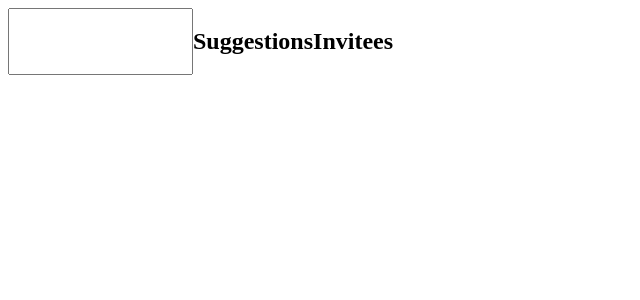
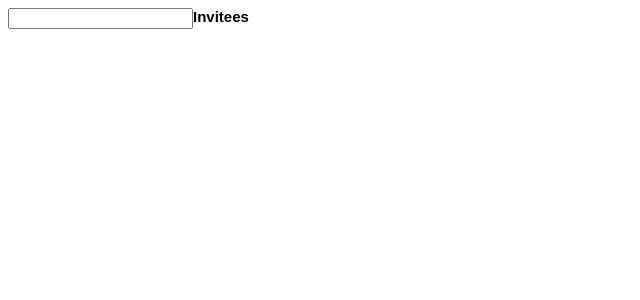
Before and after one commit to bkrmendy/search-component, a React (Create React App) app: page / in a window 1280 px wide. Shown: the top 300 px of the page, without its empty margins (0-640 px from the left). Built offline with nearby package versions, Linux system fonts and the light colour scheme.

Commit message:
design: first 90%

```diff
--- a/package.json
+++ b/package.json
@@ -3,6 +3,7 @@
   "version": "0.1.0",
   "private": true,
   "dependencies": {
+    "@formkit/auto-animate": "^1.0.0-beta.1",
     "@testing-library/jest-dom": "^5.16.4",
     "@testing-library/react": "^13.3.0",
     "@testing-library/user-event": "^13.5.0",
--- a/src/App.tsx
+++ b/src/App.tsx
@@ -1,5 +1,5 @@
 import React from 'react';
-import { FlexRow } from "./Components";
+import { FlexColumn, FlexRow, Title } from "./Components";
 import { InputField } from "./InputField";
 import { tokenizeInput, userInfoMatchesSearchTerm } from "./SearchUtils";
 import { SuggestionCard } from "./SuggestionCard";
@@ -8,34 +8,58 @@ import { UserCard } from "./UserCard";
 import { UserInfo, USERS } from "./UserInfo";
 import { noop } from "./Utils";
 
+import autoAnimate from "@formkit/auto-animate";
+
+function addInvitedUserI(users: UserInfo[], user: UserInfo): UserInfo[] {
+  if (users.some(u => u.id === user.id)) {
+    return users;
+  }
+  return [...users, user];
+}
+
 function App() {
   const [inputValue, setInputValue] = React.useState<string>("");
   const [invitedUsers, setInvitedUsers] = React.useState<UserInfo[]>([]);
-  const [suggestionState, setSuggestionState] = React.useState<SuggestionState>({ type: "inactive" });
+  const [suggestionState, setSuggestionState] = React.useState<SuggestionState>({ type: "active", suggestions: [] });
 
+  const autoAnimateRef = React.useRef(null);
   const inputRef = React.useRef<HTMLInputElement>(null);
 
   const removeInvitedUser = (userId: string) => setInvitedUsers(invitedUsers.filter(user => user.id !== userId));
 
-  const addInvitedUser = (userInfo: UserInfo) => setInvitedUsers([...invitedUsers, userInfo]);
+  const addInvitedUser = (userInfo: UserInfo) => setInvitedUsers(addInvitedUserI(invitedUsers, userInfo));
 
-  React.useEffect(() => {
+  const onSearchTermChanged = React.useCallback(
+    (searchTerm: string) => {
+      console.log(searchTerm);
+      setInputValue(searchTerm);
+
       if (suggestionState.type === "inactive") {
         return;
       }
 
-    const lastSearchTerm = tokenizeInput(inputValue).pop();
+      if (searchTerm.length === 0) {
+        setSuggestionState({ type: "inactive" });
+      }
+
+      const lastSearchTerm = tokenizeInput(searchTerm).pop();
+
       if (lastSearchTerm == null) {
+        setSuggestionState({ type: "active", suggestions: [] });
         return;
       }
 
-    setTimeout(() => {
       setSuggestionState({
         type: "active",
         suggestions: USERS.filter(user => userInfoMatchesSearchTerm(lastSearchTerm, user.name)),
       });
-    }, 0);
-  }, [inputValue, suggestionState, setSuggestionState]);
+    },
+    [suggestionState.type]
+  );
+
+  React.useEffect(() => {
+    autoAnimateRef.current && autoAnimate(autoAnimateRef.current, { duration: 100 });
+  }, [autoAnimateRef]);
 
   const dismissSuggestions = React.useCallback(() => {
     setSuggestionState({ type: "inactive" });
@@ -43,13 +67,13 @@ function App() {
 
   const escListener = React.useCallback(
     (e: KeyboardEvent) => {
-      if (e.code !== "Escape") {
+      if (e.code !== "Escape" || suggestionState.type === "inactive") {
         return;
       }
       e.preventDefault();
       dismissSuggestions();
     },
-    [dismissSuggestions]
+    [dismissSuggestions, suggestionState.type]
   );
 
   React.useEffect(() => {
@@ -59,20 +83,21 @@ function App() {
 
   const activateSuggestions = React.useCallback(() => {
     console.log("activate");
-    setTimeout(() => setSuggestionState({ type: "active", suggestions: [] }), 0);
-  }, [setSuggestionState]);
+    if (suggestionState.type === "inactive") {
+      setSuggestionState({ type: "active", suggestions: [] });
+    }
+  }, [setSuggestionState, suggestionState.type]);
 
   return (
     <FlexRow>
+      <FlexColumn>
         <InputField
           forwardRef={inputRef}
           value={inputValue}
-        onChange={setInputValue}
-        onBlur={dismissSuggestions}
+          onChange={onSearchTermChanged}
+          onBlur={noop}
           onFocus={activateSuggestions}
         />
-      <div>
-        <h2>Suggestions</h2>
         {suggestionState.type === "active"
           ? suggestionState.suggestions.map(user => (
               <SuggestionCard
@@ -84,9 +109,10 @@ function App() {
               />
             ))
           : null}
-      </div>
-      <div>
-        <h2>Invitees</h2>
+      </FlexColumn>
+      <FlexColumn>
+        <Title>Invitees</Title>
+        <div ref={autoAnimateRef}>
           {invitedUsers.map(user => (
             <UserCard
               key={user.id}
@@ -98,6 +124,7 @@ function App() {
             />
           ))}
         </div>
+      </FlexColumn>
     </FlexRow>
   );
 }
--- a/src/Components.tsx
+++ b/src/Components.tsx
@@ -1,8 +1,10 @@
 import styled from "styled-components";
 
-export const FlexRow = styled.div`
+export const FlexRow = styled.div<{ justifyContent?: string; alignItems?: string }>`
   display: flex;
   flex-direction: row;
+  justify-content: ${props => props.justifyContent ?? "start"};
+  align-items: ${props => props.alignItems ?? "start"};
 `;
 
 export const FlexColumn = styled.div`
@@ -22,6 +24,16 @@ export const HorizontalSpacer = styled.div<{ w: number }>`
 
 export const Label = styled.span`
   user-select: none;
+  font-size: 13px;
+  font-weight: 400;
+  font-family: sans-serif;
+`;
+
+export const Title = styled.div`
+  user-select: none;
+  font-size: 15px;
+  font-weight: 600;
+  font-family: sans-serif;
 `;
 
 interface CardBackgroundColors {
@@ -42,7 +54,7 @@ export const CardBackground = styled.div<CardBackgroundColors>`
 
   background-color: ${props => props.bgColor};
 
-  transition: background-color 0.2s;
+  transition: background-color 0.1s;
 
   &:hover {
     background-color: ${props => props.hoverColor};
@@ -55,16 +67,26 @@ export const AvatarImg = styled.img`
   width: 40px;
 `;
 
-export const Button = styled.div<{ width: number }>`
+export const Clickable = styled.div`
   cursor: pointer;
-  width: ${props => props.width}px;
 `;
 
-export const CloseIcon = ({ fillColor }: { fillColor: string }) => {
+export const Button = styled(Clickable)<{ width: number; xxColor: string; hoverColor: string }>`
+  width: ${props => props.width}px;
+  color: ${props => props.xxColor};
+
+  transition: background-color 0.1s;
+
+  &:hover {
+    color: ${props => props.hoverColor};
+  }
+`;
+
+export const CloseIcon = () => {
   return (
     <svg viewBox="0 0 28 28">
       <g id="Page-1" stroke="none" strokeWidth="1" fill="none" fillRule="evenodd">
-        <g id="Artboard" fill={fillColor} fillRule="nonzero">
+        <g id="Artboard" fill={"currentColor"} fillRule="nonzero">
           <g id="􀁡">
             <path
               d="M14.00,28 C15.91,28 17.72,27.63 19.41,26.89 C21.10,26.16 22.59,25.15 23.87,23.86 C25.16,22.57 26.17,21.09 26.90,19.40 C27.63,17.71 28,15.91 28,13.99 C28,12.08 27.63,10.27 26.89,8.58 C26.16,6.89 25.15,5.40 23.86,4.11 C22.57,2.82 21.08,1.81 19.39,1.08 C17.70,0.36 15.90,0 13.99,0 C12.08,0 10.28,0.36 8.59,1.08 C6.90,1.81 5.42,2.82 4.12,4.11 C2.83,5.40 1.82,6.89 1.09,8.58 C0.36,10.27 0,12.08 0,13.99 C0,15.91 0.36,17.71 1.10,19.40 C1.83,21.09 2.84,22.57 4.13,23.86 C5.42,25.15 6.90,26.16 8.59,26.89 C10.28,27.63 12.08,28 14.00,28 Z M9.48,19.75 C9.14,19.75 8.86,19.63 8.62,19.38 C8.38,19.14 8.27,18.85 8.27,18.51 C8.27,18.20 8.39,17.92 8.63,17.68 L12.30,14.00 L8.63,10.34 C8.39,10.11 8.27,9.83 8.27,9.49 C8.27,9.16 8.38,8.87 8.62,8.63 C8.86,8.40 9.14,8.28 9.48,8.28 C9.79,8.28 10.08,8.40 10.33,8.64 L14.00,12.32 L17.71,8.63 C17.95,8.39 18.23,8.27 18.56,8.27 C18.89,8.27 19.18,8.38 19.41,8.62 C19.65,8.86 19.77,9.14 19.77,9.48 C19.77,9.81 19.65,10.10 19.41,10.33 L15.72,14.00 L19.39,17.66 C19.63,17.88 19.75,18.17 19.75,18.51 C19.75,18.85 19.63,19.14 19.40,19.38 C19.16,19.63 18.87,19.75 18.53,19.75 C18.17,19.75 17.88,19.63 17.66,19.39 L14.00,15.73 L10.36,19.39 C10.13,19.63 9.83,19.75 9.48,19.75 Z"
--- a/src/SuggestionCard.tsx
+++ b/src/SuggestionCard.tsx
@@ -1,5 +1,5 @@
 import React from "react";
-import { AvatarImg, CardBackground, FlexColumn, FlexRow, HorizontalSpacer, Label, VerticalSpacer } from "./Components";
+import { AvatarImg, CardBackground, Clickable, FlexColumn, FlexRow, HorizontalSpacer, Label, VerticalSpacer } from "./Components";
 import { Handler } from "./Utils";
 
 interface SuggestionCardProps {
@@ -11,8 +11,9 @@ interface SuggestionCardProps {
 
 export const SuggestionCard = (props: SuggestionCardProps) => {
   return (
+    <Clickable>
       <CardBackground borderColor="transparent" bgColor="transparent" hoverColor="rgb(241, 242, 246)">
-      <FlexRow onClick={props.onClick}>
+        <FlexRow onClick={props.onClick} alignItems="center">
           <AvatarImg src={props.avatar} />
           <HorizontalSpacer w={4} />
           <FlexColumn>
@@ -22,5 +23,6 @@ export const SuggestionCard = (props: SuggestionCardProps) => {
           </FlexColumn>
         </FlexRow>
       </CardBackground>
+    </Clickable>
   );
 };
--- a/src/UserCard.tsx
+++ b/src/UserCard.tsx
@@ -13,16 +13,19 @@ interface UserCardProps {
 export const UserCard = (props: UserCardProps) => {
   return (
     <CardBackground borderColor="transparent" bgColor="transparent" hoverColor="rgb(241, 242, 246)">
-      <FlexRow onClick={props.onClick}>
+      <FlexRow onClick={props.onClick} justifyContent="space-between" alignItems="center">
+        <FlexRow justifyContent="start" alignItems="center">
           <AvatarImg src={props.avatar} />
-        <HorizontalSpacer w={4} />
+          <HorizontalSpacer w={8} />
           <FlexColumn>
             <Label>{props.name}</Label>
             <VerticalSpacer h={4} />
             <Label>{props.email}</Label>
           </FlexColumn>
-        <Button onClick={props.onRemove} width={20}>
-          <CloseIcon fillColor="rgb(231, 232, 236)" />
+          <HorizontalSpacer w={8} />
+        </FlexRow>
+        <Button onClick={props.onRemove} width={20} xxColor={"rgb(231, 232, 236)"} hoverColor={"rgb(221, 212, 226)"}>
+          <CloseIcon />
         </Button>
       </FlexRow>
     </CardBackground>
```
Also changed, not shown: 1 other file (tests, documents, lock files or other folders). Lines whose indentation alone changed are shown as unchanged.
